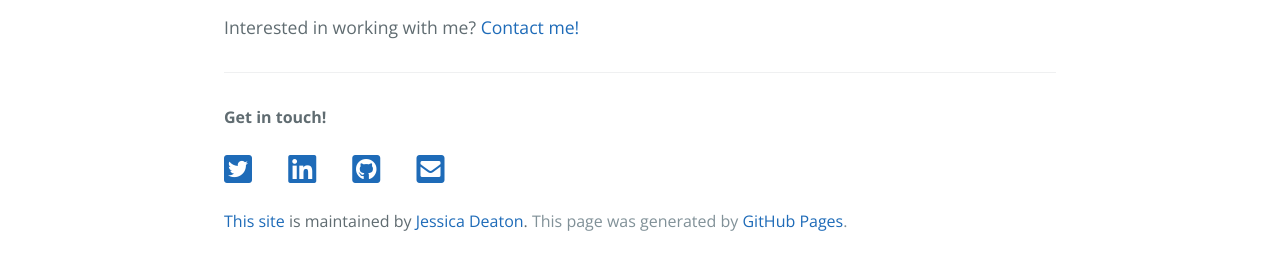
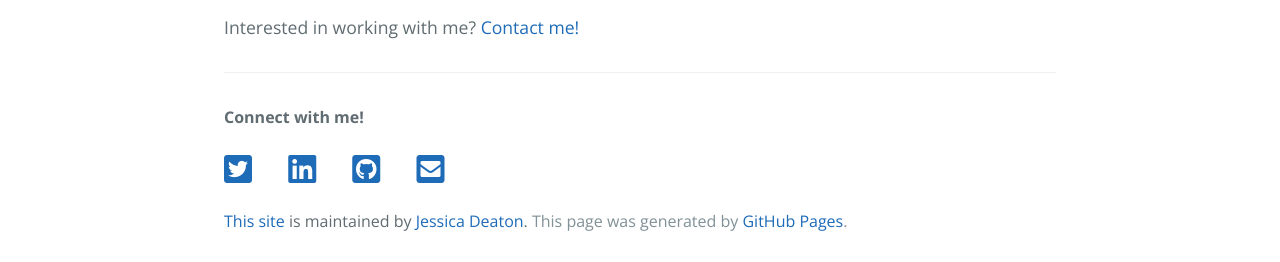
Before and after one commit to deatonjm/deatonjm.github.io, a Jekyll site: the page built from index.html, in a window 1280 px wide. Shown: the part 709-971 px from the top of the page. Built offline with Jekyll 4.4.1, drawn with Linux system fonts in a browser that asks for light colours; nearby versions of some CDN libraries; the list of posts is cut into pages by our own code.

Commit message:
Update page-footer.html

```diff
--- a/_includes/page-footer.html
+++ b/_includes/page-footer.html
@@ -1,6 +1,6 @@
 <footer class="site-footer">
   <div>
-  	<span class="site-footer-owner"><p>Get in touch!</p></span>
+  	<span class="site-footer-owner"><p>Connect with me!</p></span>
   	{% if site.twitter_username %}
 	<a href="https://twitter.com/{{ site.twitter_username }}">
 		<span style="font-size: 2em; margin: .5em; margin-left: 0em;"><i class="fab fa-twitter-square"></i></span>
```
